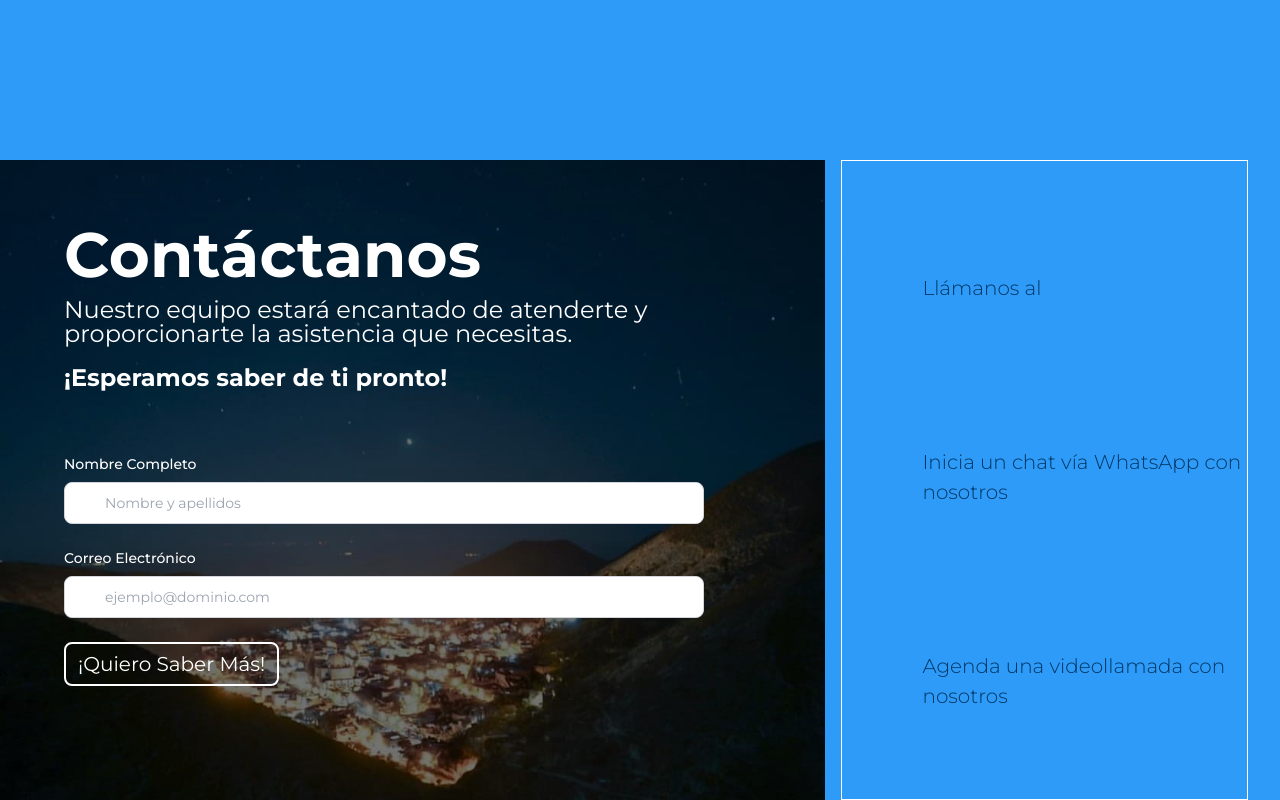
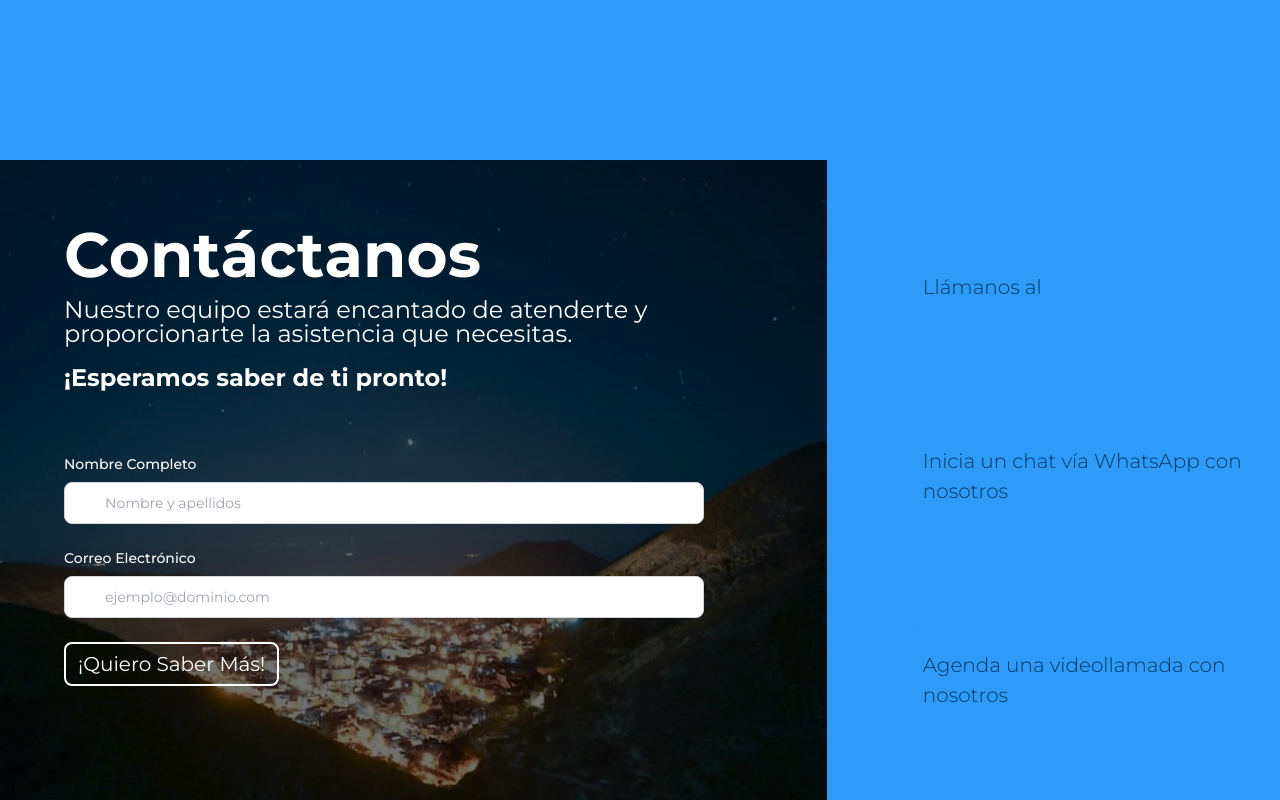
Before and after one commit to Oscar-FV/terrenos-vip, a React (Vite) app: page / in a window 1280 px wide. Shown: the part 2799-3599 px from the top of the page. Built offline with nearby package versions, Linux system fonts and the light colour scheme; some icons are missing; what tailwindcss-animated would draw is missing.

Commit message:
fixed some issues from keys

```diff
--- a/src/components/ContactUs/Contact.tsx
+++ b/src/components/ContactUs/Contact.tsx
@@ -1,5 +1,4 @@
-import { Icon } from "@iconify/react/dist/iconify.js";
-import { forwardRef, useEffect, useState } from "react";
+import { forwardRef } from "react";
 import ContactForm from "./ContactForm";
 import "./Contact.css";
 import ContactItem from "./ContactItem";
@@ -32,7 +31,7 @@ const ContactUs = forwardRef<HTMLDivElement, Props>(({ color, text }, ref) => {
               ¡Esperamos saber de ti pronto!
             </p>
             <ContactForm />
-            <div className="flex flex-wrap h-full gap-8 border border-white mt-16 md:static md:hidden">
+            <div className="mt-16 flex h-full flex-wrap gap-8 md:static md:hidden">
               <ContactItem
                 icon="ph:phone-call"
                 tittle="Teléfono"
@@ -58,7 +57,7 @@ const ContactUs = forwardRef<HTMLDivElement, Props>(({ color, text }, ref) => {
             className="aspect-auto h-full w-full object-cover opacity-45"
           />
         </div>
-        <div className="hidden  h-full grow flex-col gap-y-24 border border-white pt-16 md:static md:flex">
+        <div className="hidden  h-full grow flex-col gap-y-24 pt-16 md:static md:flex">
           <ContactItem
             icon="ph:phone-call"
             tittle="Teléfono"
--- a/src/components/Gallery/Gallery.tsx
+++ b/src/components/Gallery/Gallery.tsx
@@ -36,6 +36,7 @@ const Gallery = forwardRef<HTMLDivElement, Props>(({ color, text }, ref) => {
                   id={venue.city}
                   className="hidden"
                   defaultChecked={index === 0}
+                  key={index}
                 />
               </React.Fragment>
             ))}
@@ -74,7 +75,7 @@ const Gallery = forwardRef<HTMLDivElement, Props>(({ color, text }, ref) => {
 
           <div className="captions w-full">
             {topVenues.map((venue) => (
-              <figcaption className="caption flex-col">
+              <figcaption className="caption flex-col" key={"caption-"  + venue.city}>
                 <div className="caption-text md:h-fit">
                   <p className="">{venue.paragraph1}</p>
                   <p className="mt-4">{venue.paragraph2}</p>
--- a/src/components/TimeLIne/TimeLine.tsx
+++ b/src/components/TimeLIne/TimeLine.tsx
@@ -27,6 +27,7 @@ const TimeLine = forwardRef<HTMLDivElement, Props>(({ color, text }, ref) => {
                 tittle={item.tittle}
                 text={item.text}
                 direction={item.direction}
+                key={item.tittle}
               />
             ))}
           </ol>
```
